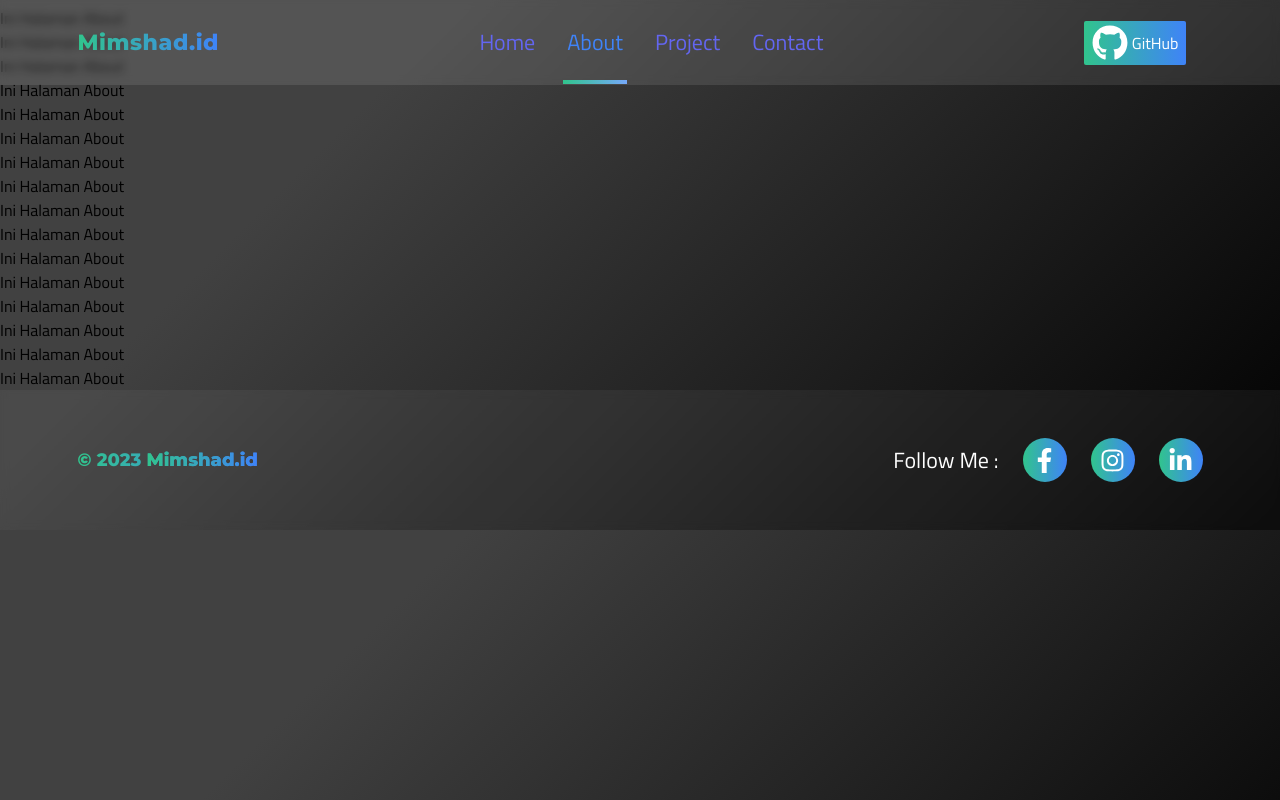
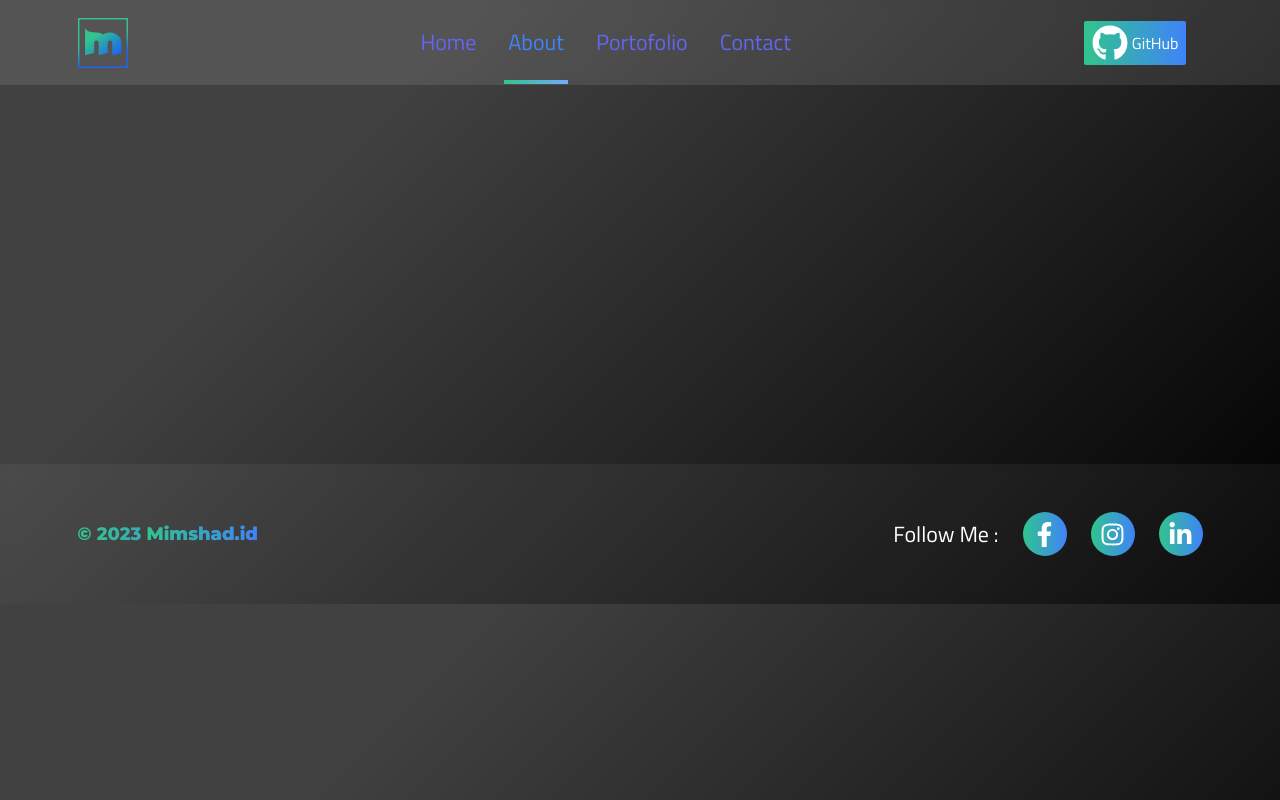
Before and after one commit to wakatobidevelopers/myPersonal-Web, a React (Create React App) app: page /about in a window 1280 px wide. Built offline with nearby package versions, Linux system fonts and the light colour scheme.

Commit message:
Add Logo

```diff
--- a/src/App.js
+++ b/src/App.js
@@ -12,7 +12,7 @@ function App() {
       <Route path="/" element={<Home />} />
       <Route path="/about" element={<About />} />
       <Route path="/contact" element={<Contact />} />
-      <Route path="/project" element={<Project />} />
+      <Route path="/portofolio" element={<Project />} />
     </Routes>
   );
 }
--- a/src/components/constains.js
+++ b/src/components/constains.js
@@ -13,8 +13,8 @@ export const navLink = [
   },
 
   {
-    'title': 'Project',
-    "route": '/project'
+    'title': 'Portofolio',
+    "route": '/portofolio'
   },
 
   {
--- a/src/components/loyout/Navbar.jsx
+++ b/src/components/loyout/Navbar.jsx
@@ -4,6 +4,7 @@ import { useState } from "react";
 import {navLink} from "../constains"
 import { ReactComponent as Burger } from "../../assets/icons/burger.svg";
 import { ReactComponent as Close } from "../../assets/icons/close.svg";
+import { ReactComponent as Logo } from "../../assets/icons/logo.svg";
 import 'animate.css';
 
 
@@ -29,10 +30,10 @@ const Navbar = () => {
 
       <div>
          <div className='relative'>
-            <nav className={`md:px-77.5 px-2 sm:px-4 py-2.5 ${backdropBlur} fixed w-full z-20 top-0 left-0`}>
+            <nav className={`md:px-77.5 px-6 sm:px-4 py-2.5 ${backdropBlur} fixed w-full z-20 top-0 left-0`}>
                <div className="container flex-wrap flex items-center justify-between mx-auto">
                   <a href="https://flowbite.com/" className="flex items-center">
-                        <span className={`self-center text-md ${textGradient} font-semibold font-secondary whitespace-nowrap tracking-wide`}>Mimshad.id</span>
+                        <span className={`self-center text-md ${textGradient} font-semibold font-secondary whitespace-nowrap tracking-wide`}><Logo/></span>
                   </a>
 
                   <div className="flex md:order-2">
@@ -41,7 +42,7 @@ const Navbar = () => {
                         <FaGithub size='36px' /> <span>GitHub</span>
                      </a>
 
-                     <button onClick={() => Toggle()}  className="inline-flex items-center p-2 text-sm text-gray-500 rounded-lg md:hidden focus:outline-none focus:ring-1 focus:ring-gray-200 dark:text-gray-400 dark:hover:bg-gray-700 dark:focus:ring-gray-600" aria-controls="navbar-sticky" aria-expanded="false">
+                     <button onClick={() => Toggle()}  className="inline-flex items-center px-3 text-sm text-gray-500 focus:bg-white/10 rounded-lg md:hidden focus:outline-none" aria-controls="navbar-sticky" aria-expanded="false">
                         <span className="sr-only">Open main menu</span>
                         {show ? <Close/> : <Burger />}
                      </button>
--- a/src/components/pages/About.jsx
+++ b/src/components/pages/About.jsx
@@ -1,29 +1,17 @@
 import Loyout from "../loyout/Loyout"
-
+import { styles } from "../../style";
 
 const About = () => {
    return (
       <Loyout>
-         <div className=" mt-1.5 ">
-         <h1>Ini Halaman About</h1>
-         <h1>Ini Halaman About</h1>
-         <h1>Ini Halaman About</h1>
-         <h1>Ini Halaman About</h1>
-         <h1>Ini Halaman About</h1>
-         <h1>Ini Halaman About</h1>
-         <h1>Ini Halaman About</h1>
-         <h1>Ini Halaman About</h1>
-         <h1>Ini Halaman About</h1>
-         <h1>Ini Halaman About</h1>
-         <h1>Ini Halaman About</h1>
-         <h1>Ini Halaman About</h1>
-         <h1>Ini Halaman About</h1>
-         <h1>Ini Halaman About</h1>
-         <h1>Ini Halaman About</h1>
-         <h1>Ini Halaman About</h1>
+         <div className={`${styles.container}`}>
+            <div className="mt-40 place-self-stretch">
+
+            </div>
          </div>
       </Loyout>
    )
 }
 
+
 export default About;
--- a/src/components/pages/Project.jsx
+++ b/src/components/pages/Project.jsx
@@ -1,23 +1,11 @@
 import Loyout from "../loyout/Loyout"
-
+import { styles } from "../../style";
 
 const Project = () => {
    return (
       <Loyout>
-         <div>
-            <h1>Ini Halaman</h1>
-            <h1>Ini Halaman</h1>
-            <h1>Ini Halaman</h1>
-            <h1>Ini Halaman</h1>
-            <h1>Ini Halaman</h1>
-            <h1>Ini Halaman</h1>
-            <h1>Ini Halaman</h1>
-            <h1>Ini Halaman</h1>
-            <h1>Ini Halaman</h1>
-            <h1>Ini Halaman</h1>
-            <h1>Ini Halaman</h1>
-            <h1>Ini Halaman</h1>
-            <h1>Ini Halaman Project</h1>
+         <div className={`${styles.container}`}>
+
          </div>
       </Loyout>
    )
--- a/src/components/sections/More.jsx
+++ b/src/components/sections/More.jsx
@@ -4,12 +4,12 @@ import Buttons from "../pages/Button"
 
 const More = () => (
    <>
-      <div className={`${styles.backgroundBlur} mt-20 flex flex-col  items-center justify-between w-full p-9`}>
+      <div className={`${styles.backgroundBlur} my-20 flex flex-col  items-center justify-between w-full p-9`}>
          <h1 className={`${styles.headTextColor} font-bold text-md leading-45 font-secondary`}>
-            Let's See More Projects
+            Let's See More Portofolio
          </h1>
          <Buttons
-               title="More Pojects"
+               title="More Portofolio"
                icon={<SendFill/>}
                style={`p-3 flex items-center text-sm text-white bg-white/10`}
             />
--- a/src/components/sections/Project.jsx
+++ b/src/components/sections/Project.jsx
@@ -5,7 +5,7 @@ import Card from "../pages/Card";
 const Project = () => (
    <div className="mt-40 place-self-stretch">
       <div className="text-center ">
-         <h1 className={`${styles.headTextStyle}`}>Recent Project</h1>
+         <h1 className={`${styles.headTextStyle}`}>Portofolio</h1>
       </div>
       <div className=" md:max-w-full mt-12 flex flex-col gap-20">
          {projects.map((item) =>
```
Also changed, not shown: src/assets/icons/logo.svg (added).
